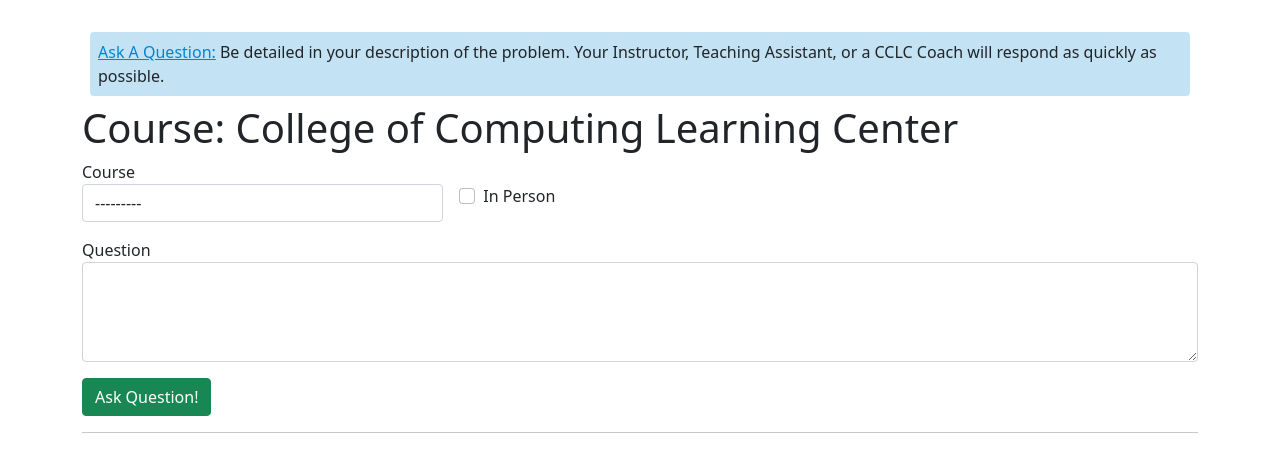
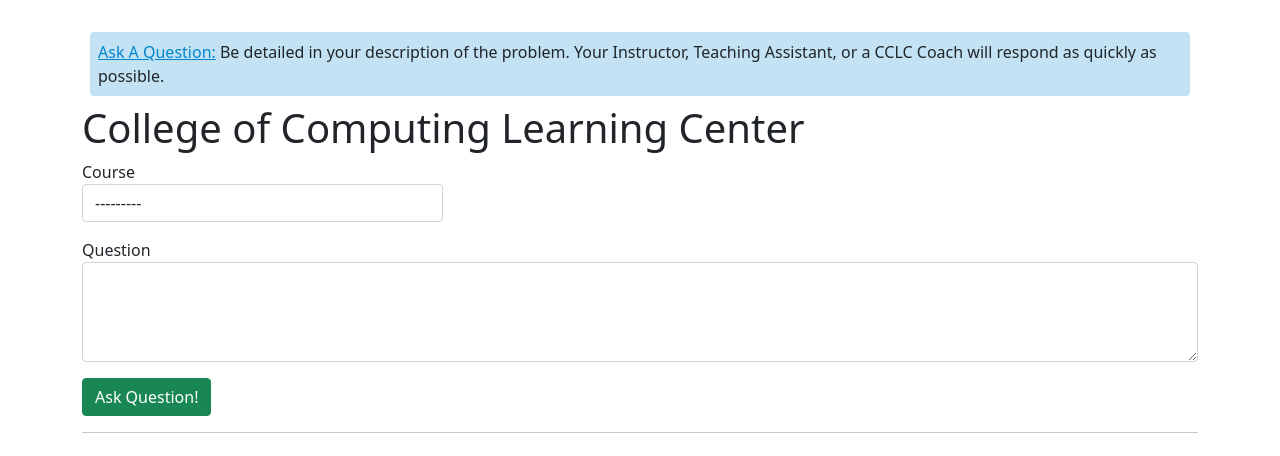
Before and after one commit to MTUHIDE/CCLC-Queue-Django, a Django app: page /student/ in a window 1280 px wide. Shown: the part 24-480 px from the top of the page. Run offline with Django 4.2, Linux system fonts and the light colour scheme; data that the repository does not hold is empty; some libraries are stand-ins or nearby versions.

Commit message:
hid in-person check box, fixed title student page

```diff
--- a/question_queue/templates/question_queue/student/ask_a_question.html
+++ b/question_queue/templates/question_queue/student/ask_a_question.html
@@ -1,5 +1,5 @@
 {% load crispy_forms_tags %}
-<h1 class="turn-light">Course: College of Computing Learning Center</h1>
+<h1 class="turn-light">College of Computing Learning Center</h1>
 
 <!-- <form method="GET">
     {{ form }}
@@ -14,7 +14,7 @@
     </div>
     <div class="col-md-8">
         </br>
-        {{ form.in_person|as_crispy_field }}
+      <!-- {{ form.in_person|as_crispy_field }} -->
     </div>
     <input type="hidden" name="replied_by" value="{{ user }}">
     <div class="col-12">
```
